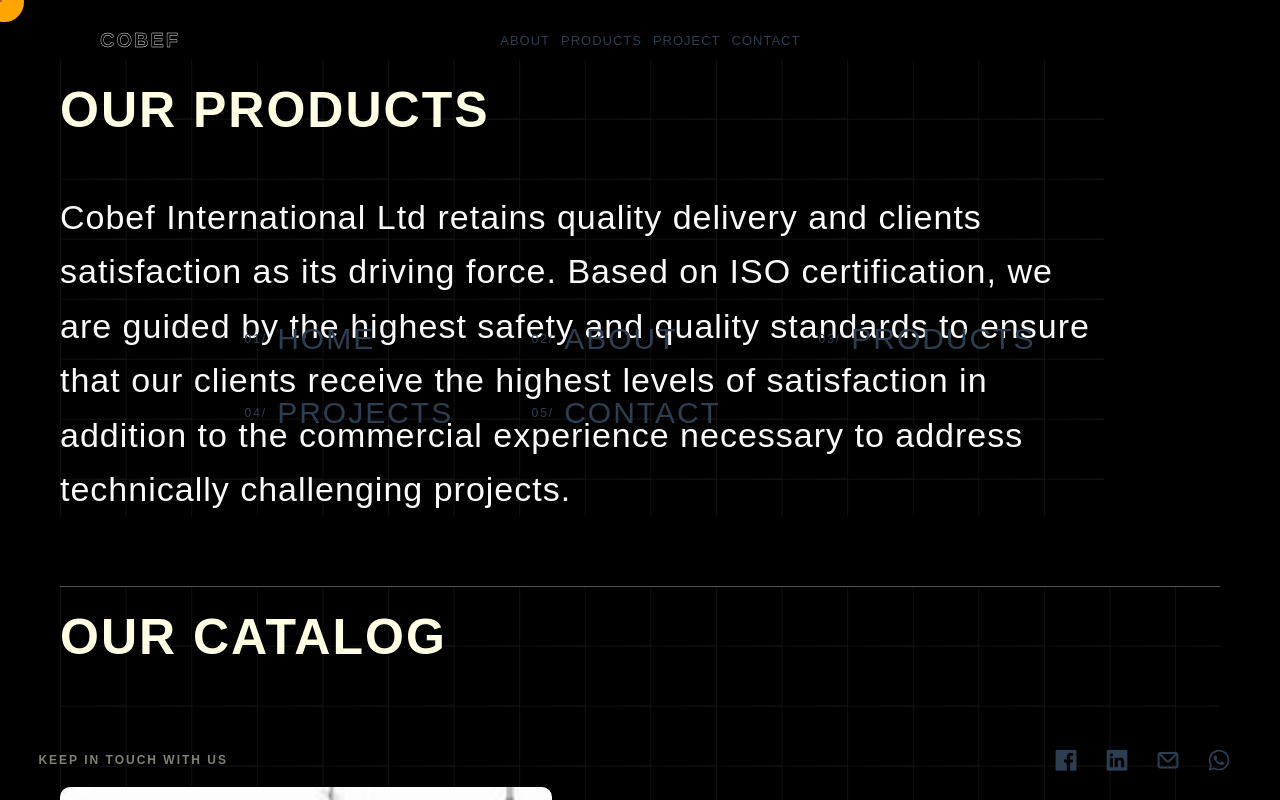
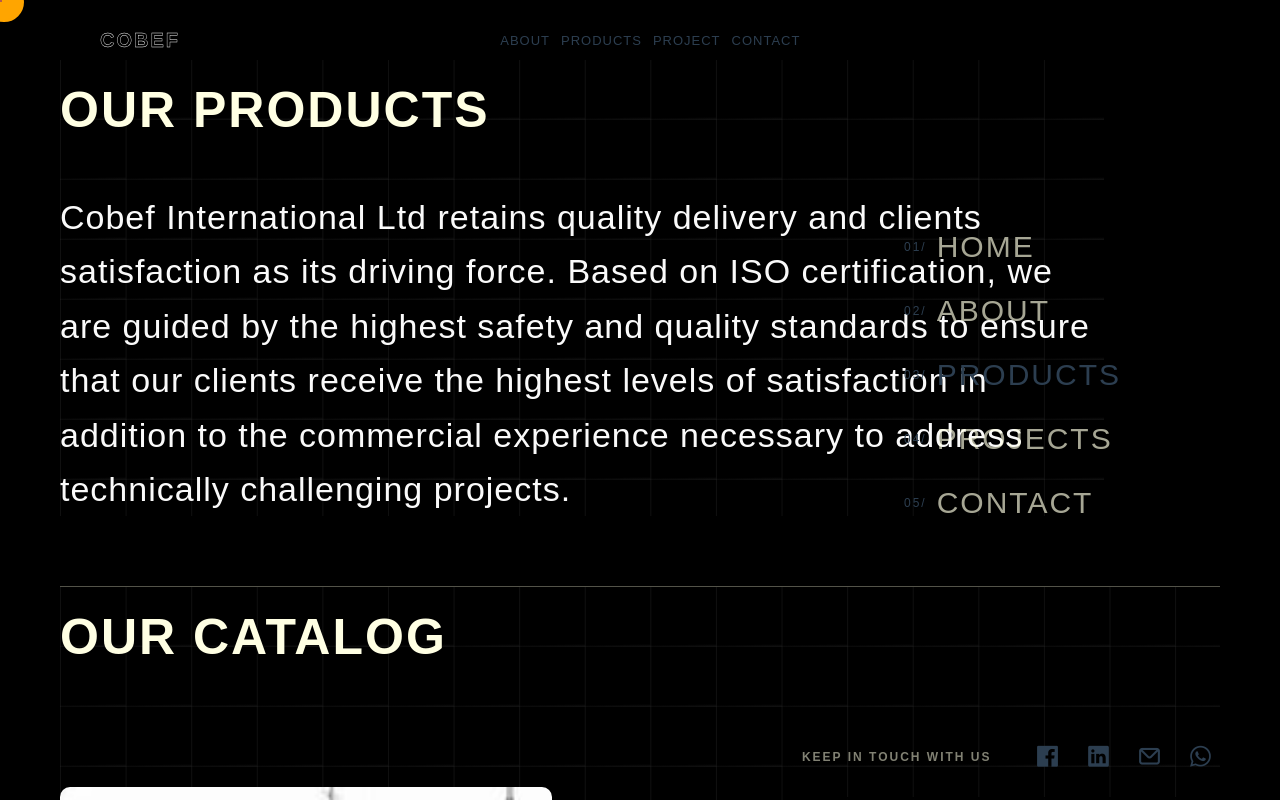
Before and after one commit to utibeinyangetuk/cobef, a Vue app: page /products in a window 1280 px wide. Both pictures are taken after a click on the button 1195 px from the left and 30 px from the top of the page. Built offline with nearby package versions, Linux system fonts and the light colour scheme; a web font is replaced by a local one.

Commit message:
Navigation bar

```diff
--- a/src/components/NavMenu.vue
+++ b/src/components/NavMenu.vue
@@ -1,11 +1,7 @@
 <template>
 	<div>
 		<!-- Hamburger menu -->
-		<button
-			@click="toggleMenu"
-			:class="{ open: isOpen }"
-			class="hamburger-menu"
-		>
+		<button @click="toggleMenu" :class="{ open: isOpen }" class="hamburger-menu">
 			<span></span>
 			<span></span>
 			<span></span>
@@ -16,15 +12,9 @@
 				<!-- Menu items -->
 				<nav>
 					<ul>
-						<li
-							v-for="(link, index) in links"
-							:key="link.path"
-							:class="{ active: isActive(link.path) }"
-						>
-							<span class="link-number"
-								>{{ formatNumber(index + 1) }}/</span
-							>
-							<router-link :to="link.path">{{ link.name }}</router-link>
+						<li v-for="(link, index) in links" :key="link.path" :class="{ active: isActive(link.path) }">
+							<span class="link-number">{{ formatNumber(index + 1) }}/</span>
+							<router-link :to="link.path" @click.native="closeMenu">{{ link.name }}</router-link>
 						</li>
 					</ul>
 				</nav>
@@ -62,6 +52,10 @@ const toggleMenu = debounce(() => {
 	isOpen.value = !isOpen.value;
 }, 100);
 
+const closeMenu = () => {
+	isOpen.value = false;
+};
+
 const isActive = (route) => {
 	return router.currentRoute.value.path === route;
 };
@@ -69,7 +63,7 @@ const isActive = (route) => {
 const links = [
 	{ name: "Home", path: "/" },
 	{ name: "About", path: "/about" },
-	{ name: "products", path: "/products" },
+	{ name: "Products", path: "/products" },
 	{ name: "Projects", path: "/projects" },
 	{ name: "Contact", path: "/contact" },
 ];
@@ -78,21 +72,23 @@ const formatNumber = (number) => {
 	return number < 10 ? `0${number}` : number;
 };
 </script>
+
 <style scoped>
 div {
 	background-color: var(--pry-background);
 }
 
 .hamburger-menu {
-	position: fixed;
-	top: -10px;
-	right: 40px;
+	position: absolute;
+	top: -5px;
+	right: 0px;
 	z-index: 1000;
 	background: none;
 	border: none;
 	cursor: none;
 	padding: 30px;
 	transition: transform 0.5s ease;
+	border-left: var(--pry-border);
 }
 
 .hamburger-menu span {
@@ -119,7 +115,7 @@ div {
 }
 
 .hamburger-menu.open {
-	position: fixed;
+	position: absolute;
 }
 
 .hamburger-menu.open span {
@@ -136,12 +132,12 @@ div {
 
 @keyframes slide-in {
 	from {
-		transform: translateY(100%);
+		transform: translateX(100%);
 		opacity: 0;
 	}
 
 	to {
-		transform: translateY(0);
+		transform: translateX(0);
 		opacity: 1;
 	}
 }
@@ -159,11 +155,12 @@ div {
 }
 
 .fullscreen-menu {
+	border-radius: 20px;
 	position: fixed;
-	top: 0;
-	left: 0;
-	width: 100vw;
-	height: 100vh;
+	top: 1.6%;
+	left: 61.6%;
+	width: 35vw;
+	height: 98vh;
 	z-index: 999;
 	display: flex;
 	flex-direction: column;
@@ -173,6 +170,8 @@ div {
 	background: var(--ter-background);
 	background-size: var(--ter-background-size);
 	background-color: var(--pry-background);
+	box-shadow: var(--box-shadow);
+	border: var(--pry-border);
 }
 
 .fullscreen-menu nav {
@@ -185,9 +184,6 @@ div {
 }
 
 .fullscreen-menu nav ul {
-	display: grid;
-	grid-template-columns: repeat(3, 1fr);
-	gap: 20px 50px;
 	list-style: none;
 	margin: 0;
 	padding: 10px;
@@ -202,6 +198,7 @@ div {
 	font-size: 30px;
 	letter-spacing: 2px;
 	border: var(--sec-border);
+	margin-bottom: 10px;
 }
 
 .fullscreen-menu nav ul li .link-number {
@@ -214,7 +211,7 @@ div {
 .fullscreen-menu nav ul li a {
 	text-decoration: none;
 	transition: color 0.6s ease-in-out;
-	color: var(--pry-text);
+	color: #ffffe3a6;
 }
 
 .fullscreen-menu nav ul li:hover .link-number,
@@ -223,8 +220,13 @@ div {
 	transition: 0.6s ease-in-out;
 }
 
+.fullscreen-menu nav ul li.active {
+	background-color: var(--sec-background);
+	border-radius: 10px;
+}
+
 .fullscreen-menu nav ul li.active a {
-	color: var(--link-hover);
+	color: var(--pry-text);
 }
 
 .menu-footer {
```
